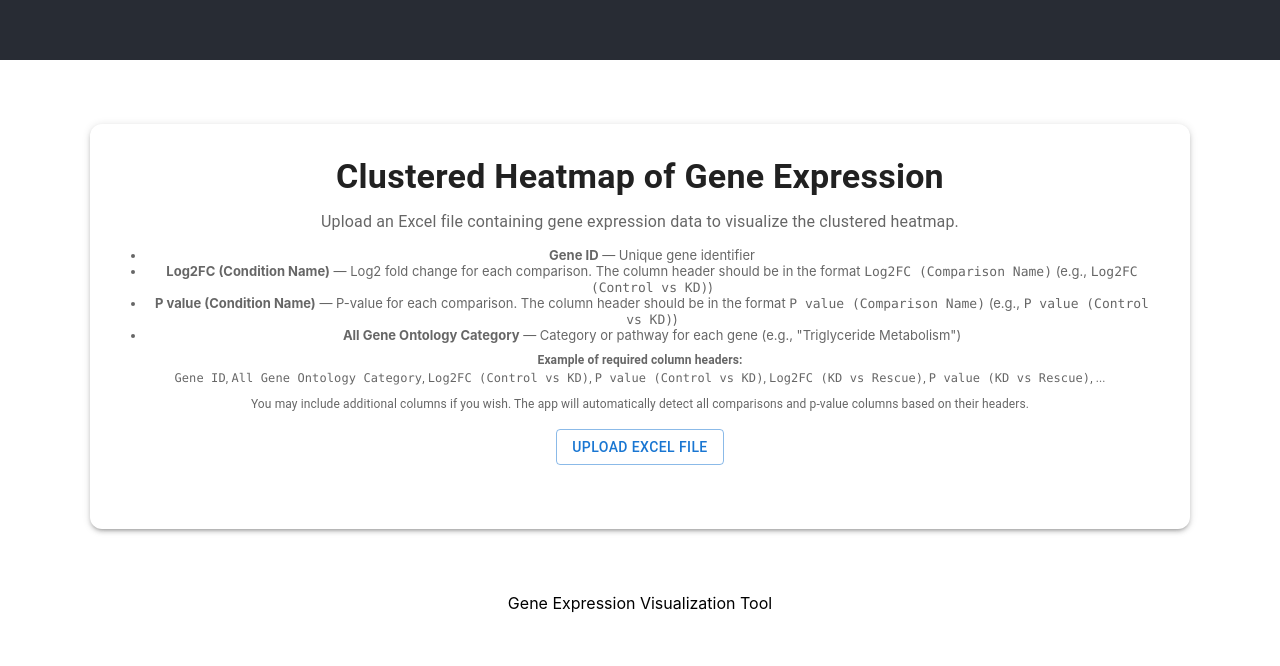
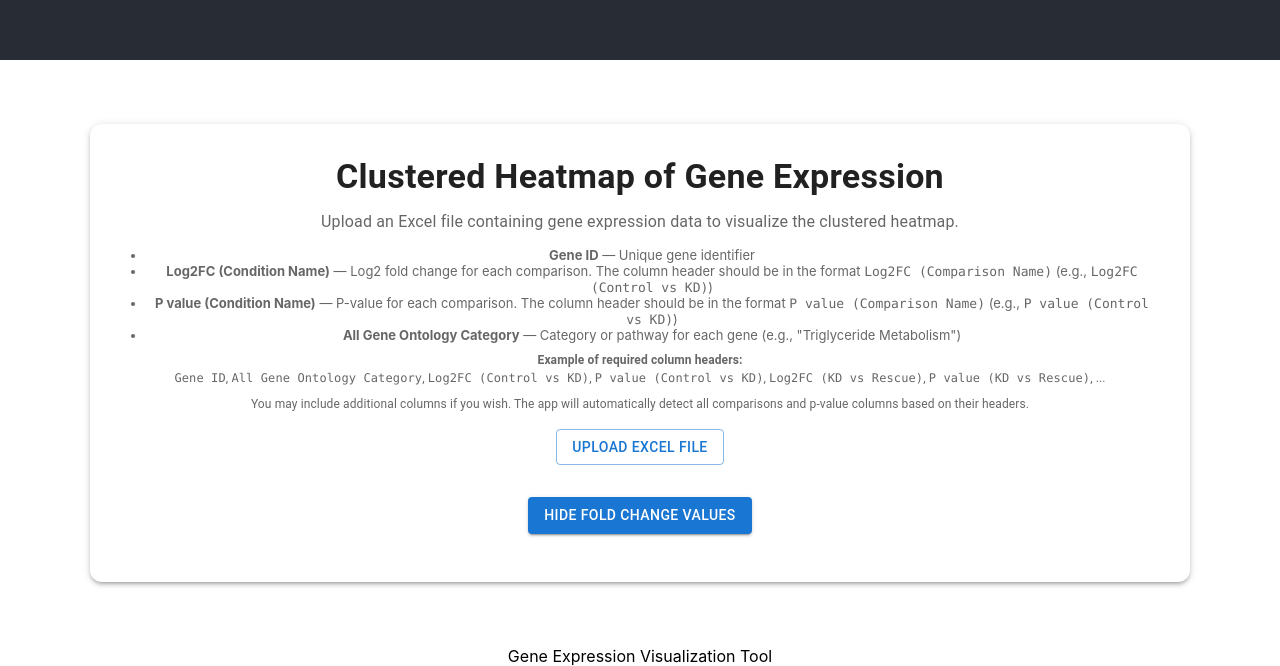
Before and after one commit to prungta/geneheatmap, a React (Create React App) app: page / in a window 1280 px wide. Shown: the part 740-1406 px from the top of the page. Before the commit the page ends 1353 px from the top, so only its background shows below. Built offline with nearby package versions, Linux system fonts and the light colour scheme.

Commit message:
Add toggle button to show/hide fold change values; p-value circles always visible

```diff
--- a/src/ClusteredHeatmap.js
+++ b/src/ClusteredHeatmap.js
@@ -4,6 +4,8 @@ import * as XLSX from 'xlsx';
 import { Card, Typography, Button, Box, Grid, Paper, Slider, FormControl, InputLabel, Select, MenuItem } from '@mui/material';
 
 const ClusteredHeatmap = () => {
+  // Toggle for showing/hiding fold change values
+  const [showFoldChange, setShowFoldChange] = useState(true);
   // ... existing state declarations ...
   const [colWidthsState, setColWidthsState] = useState(null); // null until data loaded
   // ... other state ...
@@ -916,6 +918,7 @@ borderRadius: 8, padding: '14px 20px', boxShadow: '0 2px 8px rgba(0,0,0,0.04)',
                       onMouseOver={e => handleMouseOver(e, gene, j, i)}
                       onMouseOut={handleMouseOut}
                     />
+                    {showFoldChange && (
                       <text
                         x={colWidths[j] / 2}
                         y={cellHeight / 2 + 4}
@@ -926,6 +929,7 @@ borderRadius: 8, padding: '14px 20px', boxShadow: '0 2px 8px rgba(0,0,0,0.04)',
                       >
                         {value !== undefined && value !== null ? value.toFixed(1) : "N/A"}
                       </text>
+                    )}
                     {(isSignificant || isMarginal) && (
                       <circle
                         cx={colWidths[j] - 15}
@@ -1034,12 +1038,22 @@ borderRadius: 8, padding: '14px 20px', boxShadow: '0 2px 8px rgba(0,0,0,0.04)',
         </Box>
       )}
 
+      {/* Fold Change Toggle */}
+      <Box sx={{ mb: 2 }}>
+        <Button
+          variant={showFoldChange ? 'contained' : 'outlined'}
+          color={showFoldChange ? 'primary' : 'secondary'}
+          onClick={() => setShowFoldChange(v => !v)}
+          sx={{ minWidth: 160 }}
+        >
+          {showFoldChange ? 'Hide Fold Change Values' : 'Show Fold Change Values'}
+        </Button>
+      </Box>
+
       {/* Main Content: Heatmap, Buttons, Legend */}
       {data && (
         <>
           {renderHeatmap()}
-
-          {/* Export buttons */}
           <Grid container spacing={2} justifyContent="center" sx={{ mt: 2 }}>
             <Grid item>
               <Button variant="contained" color="primary" onClick={downloadAsSVG}>
```
Lines whose indentation alone changed are shown as unchanged.
